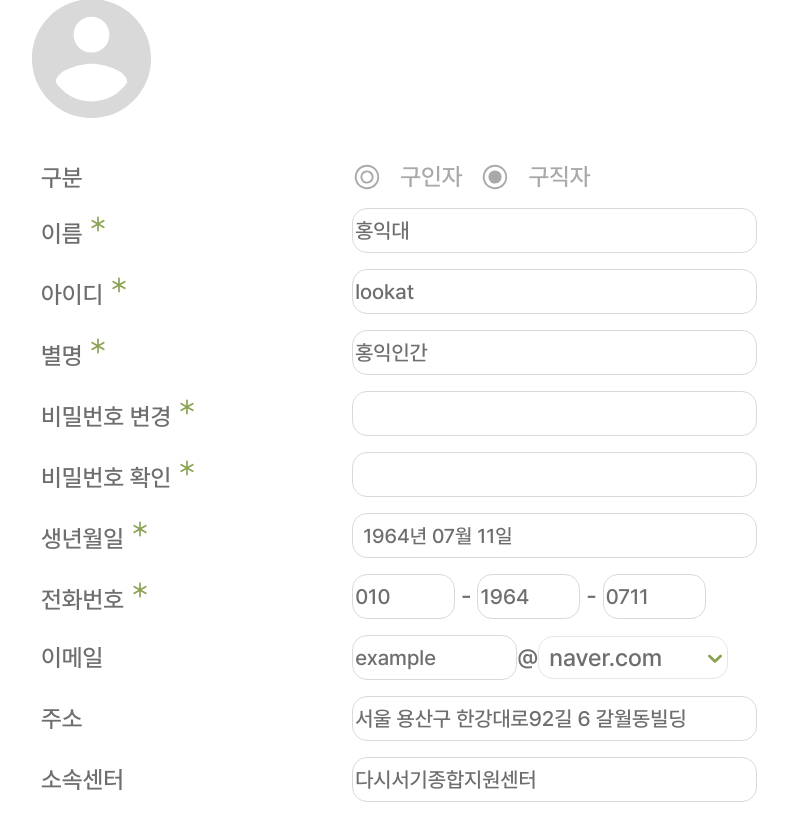
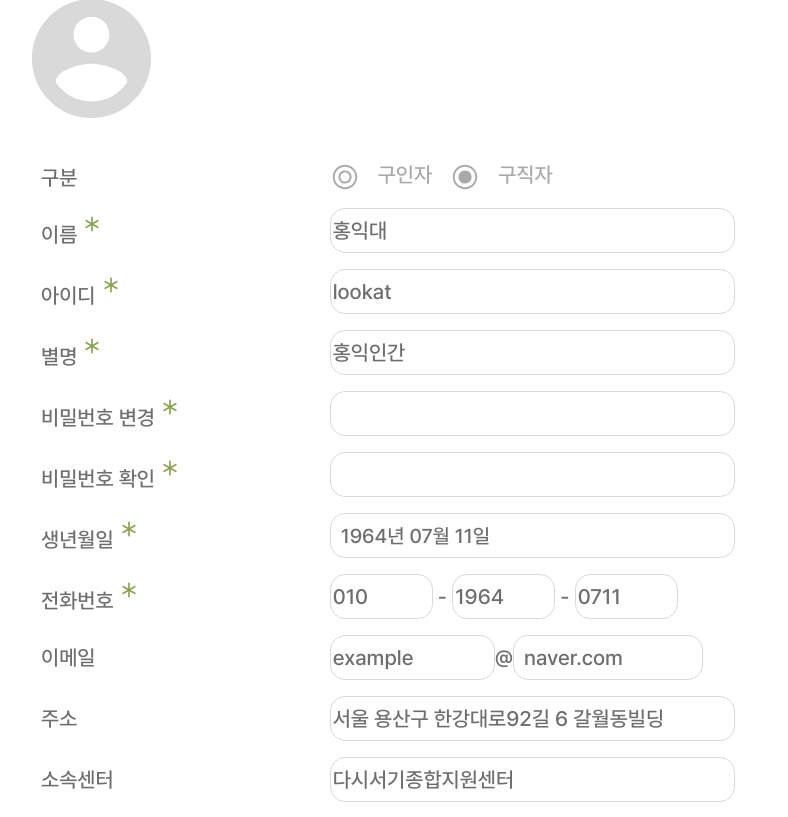
Before and after one commit to ICT-project-stepup/stepup-web, a React (Create React App) app: page /homelessmodifyinfo in a window 1280 px wide. Shown: the part 363-1180 px from the top of the page, without its empty margins (84-872 px from the left). Built offline with nearby package versions, Linux system fonts and the light colour scheme.

Commit message:
Fix: 이메일 도메인란 편집모드 css 수정

```diff
--- a/src/components/CustomSelect.js
+++ b/src/components/CustomSelect.js
@@ -31,7 +31,7 @@ const customStyles = {
   option: (provided, state) => ({
     // 각 옵션의 스타일
     ...provided,
-    color: state.isSelected ? "#000000" : "#6E6E6E", // 현재 옵션이 선택되었는지에 따라 색상 변경
+    color: state.isSelected ? "#8AA353" : "#6E6E6E", // 현재 옵션이 선택되었는지에 따라 색상 변경
     backgroundColor: state.isSelected ? "#AFBFA540" : "#F5F5F5", // 옵션이 선택되었는지에 따라 배경 색상 변경
   }),
 
--- a/src/pages/homeless/HmlsModifyInfo.js
+++ b/src/pages/homeless/HmlsModifyInfo.js
@@ -49,7 +49,9 @@ export default function HmlsModifyInfo() {
   };
 
   const [isDateChanged, setIsDateChanged] = useState(false); // 달력
-  const [selectedDate, setSelectedDate] = useState(new Date(infoData.birthDate));
+  const [selectedDate, setSelectedDate] = useState(
+    new Date(infoData.birthDate)
+  );
   const handleDateChange = (date) => {
     setSelectedDate(date);
     setIsDateChanged(date !== new Date(infoData.birthDate)); // 날짜 변경 여부 확인
@@ -74,12 +76,23 @@ export default function HmlsModifyInfo() {
   ];
 
   const customSelectStyles = {
-    // 이메일 선택
-    control: (provided) => ({
+    control: (provided, state) => ({
       ...provided,
       width: "11.875rem",
+      height: "2.8125rem",
       borderRadius: "15px",
       backgroundColor: "#FFFFFF",
+      border:
+        state.selectProps.isEditing && state.selectProps.isEmailDomainChanged
+          ? "1.5px solid #AFBFA5"
+          : "1.5px solid #D9D9D9",
+    }),
+    singleValue: (provided, state) => ({
+      ...provided,
+      color:
+        state.selectProps.isEditing && state.selectProps.isEmailDomainChanged
+          ? "#8AA353"
+          : "#6e6e6e",
     }),
     menu: (provided) => ({
       ...provided,
@@ -89,8 +102,11 @@ export default function HmlsModifyInfo() {
       ...provided,
       maxHeight: 190,
     }),
+    dropdownIndicator: (provided) => ({
+      ...provided,
+      display: "none",  // dropdown indicator (아래 화살표) 숨기기
+    }),
   };
-
   const [isEditing, setIsEditing] = useState(false);
 
   const handleEditClick = () => {
@@ -122,6 +138,13 @@ export default function HmlsModifyInfo() {
     } else {
       setPasswordError("");
     }
+  };
+
+  const [isEmailDomainChanged, setIsEmailDomainChanged] = useState(false); // 이메일 도메인 변경 여부
+  const handleEmailDomainChange = (selectedOption) => {
+    setIsEmailDomainChanged(
+      selectedOption.value !== infoData.email.split("@")[1]
+    );
   };
 
   return (
@@ -357,6 +380,9 @@ export default function HmlsModifyInfo() {
                     defaultValue={emailOptions.find(
                       (option) => option.value === infoData.email.split("@")[1]
                     )}
+                    onChange={handleEmailDomainChange}
+                    isEditing={isEditing}
+                    isEmailDomainChanged={isEmailDomainChanged}
                   />
               </td>
             </tr>
@@ -519,7 +545,7 @@ const RequirementsTable = styled.table`
 
   td {
     padding: 0.5rem;
-    font-size: 1.5rem;
+    font-size: 1.3125rem;
     text-align: left;
   }
 `;
@@ -567,12 +593,14 @@ const CustomCalendarWrapper = styled.div`
 
   .react-datepicker__input-container input {
     height: 2.8125rem;
-    border: 1.5px solid ${({ isEditing, isDateChanged }) => (isEditing && isDateChanged ? "#8AA353" : "#D9D9D9")};
+    border: 1.5px solid
+      ${({ isEditing, isDateChanged }) =>
+        isEditing && isDateChanged ? "#8AA353" : "#D9D9D9"};
     border-radius: 15px;
     max-width: 25.3125rem;
     text-align: left;
     pointer-events: ${({ isEditing }) => (isEditing ? "auto" : "none")};
-    color: ${({ isEditing, isDateChanged }) => (isEditing && isDateChanged ? "#8AA353" :"#6E6E6E")};
+    color: ${({ isEditing, isDateChanged }) =>
+      isEditing && isDateChanged ? "#8AA353" : "#6E6E6E"};
   }
-
 `;
```
Lines whose indentation alone changed are shown as unchanged.
